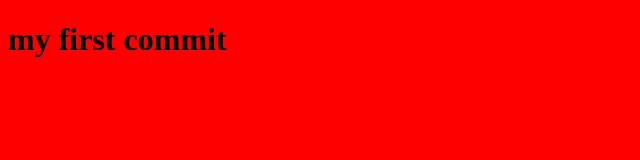
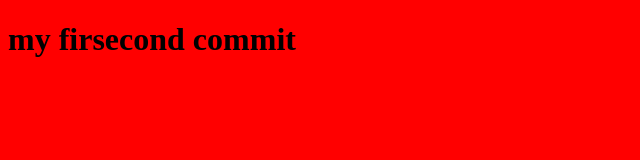
Before and after one commit to ezramlaku/projectFolder0, a plain HTML site: page index.html in a window 1280 px wide. Shown: the whole page, without its empty margins (0-640 px from the left). Drawn offline with Linux system fonts and the light colour scheme.

Commit message:
my second commit to show update

```diff
--- a/index.html
+++ b/index.html
@@ -7,7 +7,7 @@
     <title>Document</title>
 </head>
 <body>
-    <h1>    my first commit
+    <h1>    my firsecond commit
     </h1>
 </body>
 </html>
```
